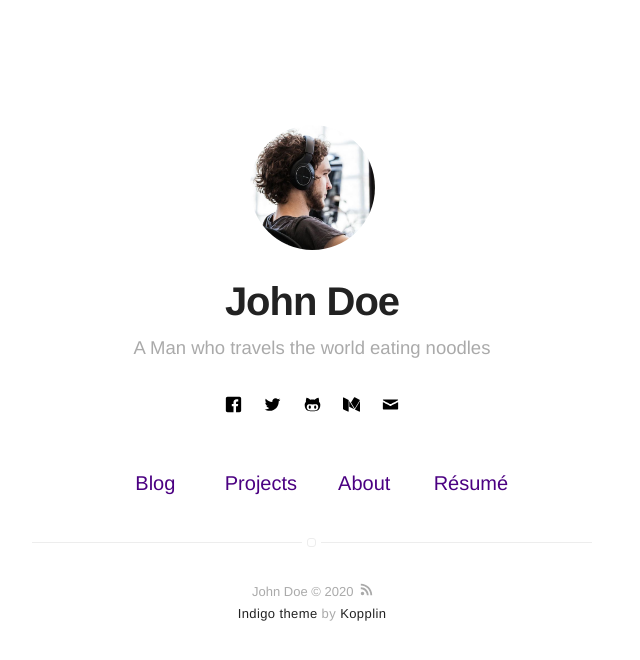
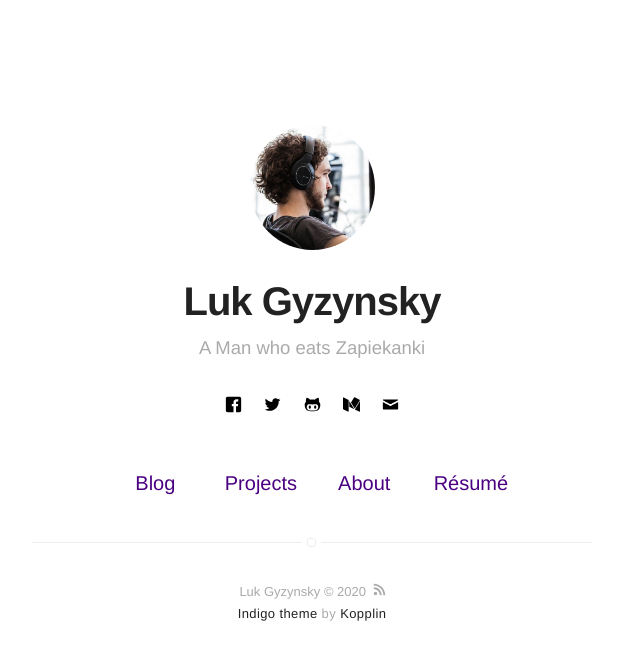
Before and after one commit to gyzynsky/gyzynsky.github.io, a Jekyll site: the page built from index.html, in a window 1280 px wide. Shown: the top 660 px of the page, without its empty margins (328-968 px from the left). Built offline with Jekyll 4.4.1, drawn with Linux system fonts in a browser that asks for light colours.

Commit message:
Initial commit

```diff
--- a/_config.yml
+++ b/_config.yml
@@ -1,6 +1,6 @@
 # main text of home
-name: John Doe
-bio: A Man who travels the world eating noodles
+name: Luk Gyzynsky
+bio: A Man who eats Zapiekanki
 
 # twitter summary info
 description: A blog about technology and stuff related
@@ -50,21 +50,21 @@ github: mygithub
 medium: medium
 # vimeo: myvimeo
 # lanyrd: mylanyrd
-email: myemail@gmail.com
+email: LukGyzynsky@gmail.com
 
 authors:
   johndoe:
-    name: John Doe
-    bio: A Man who travels the world eating noodles
+    name: Luk Gyzynsky
+    bio: I Love Zapiekanki
     external-image: false
     picture: assets/images/profile.jpg
-    twitter: johndoe
+    twitter: GyzynskyLuk
   jamesfoster:
-    name: James Foster
-    bio: A Man who develops software with coffee
+    name: Luk Gyzynsky
+    bio: A Man who explore the data with coffee
     external-image: false
     picture: assets/images/james.jpg
-    twitter: jamesfoster
+    twitter: GyzynskyLuk
 
 # do you want a larger site? change the option below
 # options: [normal, large] | default: normal
```
